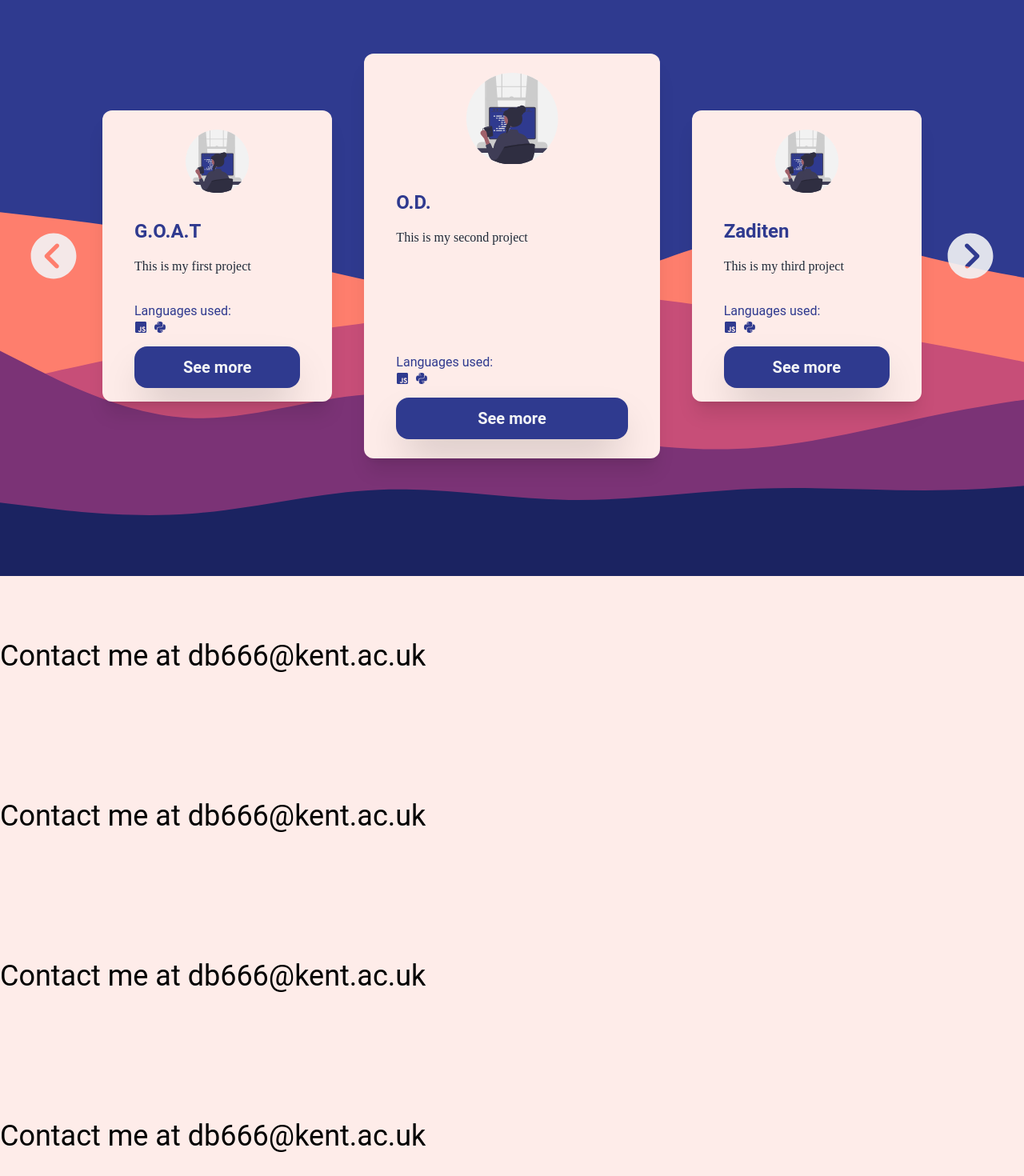
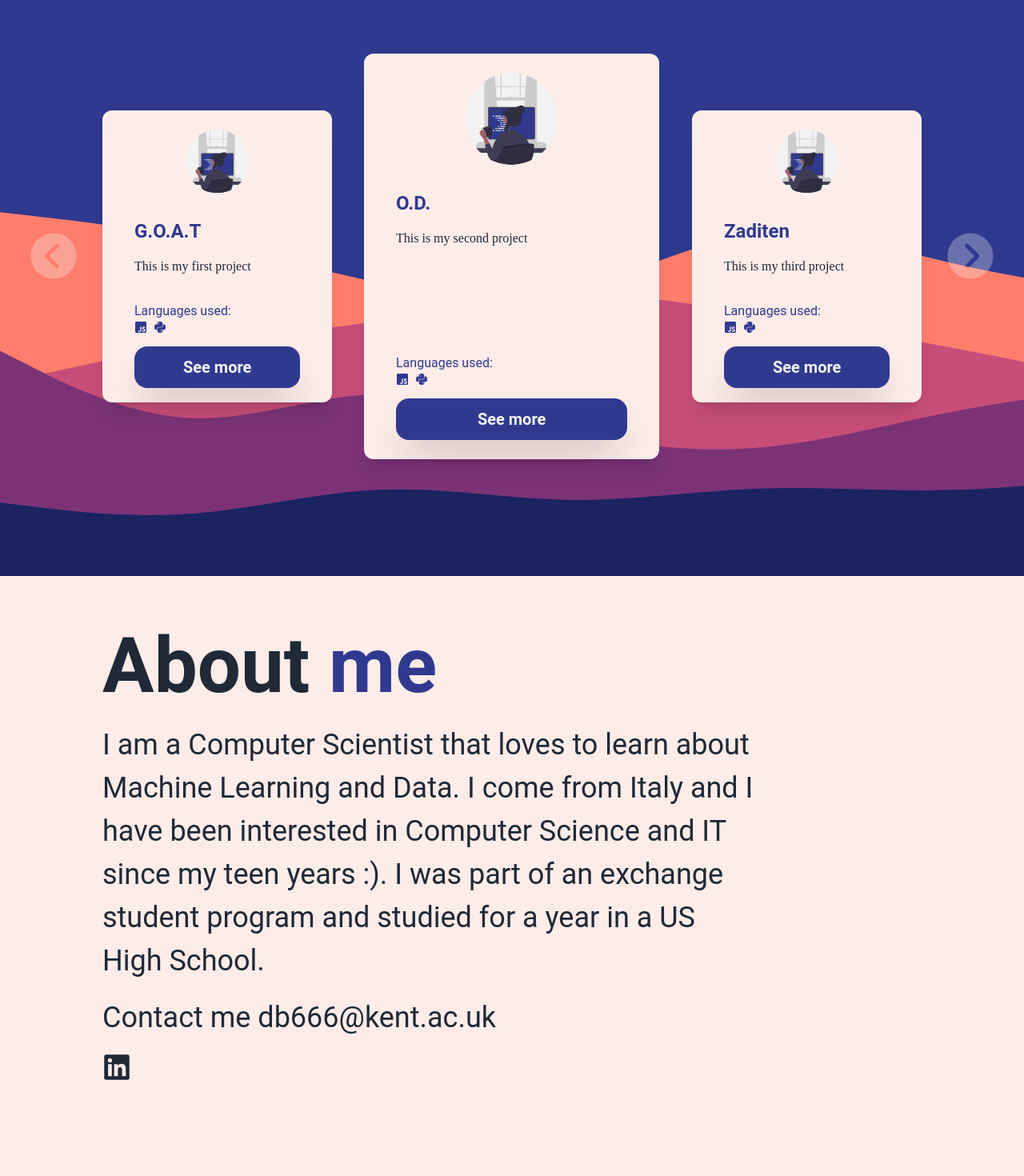
Before and after one commit to Danvs60/Portfolio-Website, a React (Create React App) app: page / in a window 1280 px wide. Shown: the part 880-2350 px from the top of the page at 80% size. Built offline with nearby package versions, Linux system fonts and the light colour scheme.

Commit message:
finished projects screen for desktop

```diff
--- a/src/components/About.jsx
+++ b/src/components/About.jsx
@@ -1,12 +1,17 @@
 import React from 'react'
+import { FaLinkedin } from 'react-icons/fa'
 
 export default function About({reference}) {
   return (
-    <div ref={reference} className='bg-mistyRose-500 h-full flex flex-col justify-around text-4xl'>
-      <h2>Contact me at db666@kent.ac.uk</h2>
-      <h2>Contact me at db666@kent.ac.uk</h2>
-      <h2>Contact me at db666@kent.ac.uk</h2>
-      <h2>Contact me at db666@kent.ac.uk</h2>
+    <div ref={reference} className='px-32 py-16 bg-mistyRose-500 h-full flex flex-col gap-y-6 text-4xl text-gray-800'>
+      <h1 className='text-8xl font-bold'>About <span className='text-bluePigment-500'>me</span></h1>
+      <p className='leading-normal w-4/5'>I am a Computer Scientist that loves to learn about Machine Learning and Data.
+        I come from Italy and I have been interested in Computer Science and IT since my teen years :).
+        I was part of an exchange student program and studied for a year in a US High School.
+
+      </p>
+      <h2>Contact me db666@kent.ac.uk</h2>
+      <a href="http://"><FaLinkedin/></a>
     </div>
   )
 }
--- a/src/components/Card.jsx
+++ b/src/components/Card.jsx
@@ -1,11 +1,12 @@
-import React from 'react'
+import React, { useEffect } from 'react'
 import Sample from '../images/Sample'
 import { FaJsSquare, FaPython } from 'react-icons/fa'
 
 export default function Card({sm, title, desc}) {
+
   return (
     <div className={`overflow-hidden flex lg:flex-col justify-between
-    gap-y-8 gap-x-12
+    gap-y-8 gap-x-12 motion-safe:animate-fadeIn
     px-10 py-6 rounded-xl shadow-xl text-gray-800 bg-mistyRose-500
     ${sm ? "lg:h-3/5 lg:w-2/4" : "lg:h-5/6 lg:w-2/3"}`}>
       <section className='w-1/3 lg:w-full lg:h-1/4'>
--- a/src/components/CardSlider.jsx
+++ b/src/components/CardSlider.jsx
@@ -34,7 +34,7 @@ export default function CardSlider() {
                 setRepos(arr.unshift(arr.pop()))
                 setRepos(arr)
             }}
-                className='absolute -left-24 text-gray-100 text-opacity-90 hover:scale-125 duration-100'>
+                className='absolute -left-24 text-gray-100 text-opacity-30 hover:scale-125 hover:text-opacity-70 duration-100'>
                 <IoIosArrowDropleftCircle size={70} />
             </button>
             <button onClick={() => {
@@ -42,12 +42,12 @@ export default function CardSlider() {
                 setRepos(arr.push(arr.shift()))
                 setRepos(arr)
             }}
-                className='absolute -right-24 text-gray-100 text-opacity-90 hover:scale-125 duration-100'>
+                className='absolute -right-24 text-gray-100 text-opacity-30 hover:scale-125 hover:text-opacity-70 duration-100'>
                 <IoIosArrowDroprightCircle size={70} />
             </button>
             {repos.slice(0, 3).map((proj, i) => (
                 // console.log(proj.name, proj.description , i)
-                <Card key={i} sm={i % 2 === 0} title={proj.name} desc={proj.description} />
+                <Card key={i + new Date().getTime()} sm={i % 2 === 0} title={proj.name} desc={proj.description} />
             ))}
         </>
     )
--- a/src/index.css
+++ b/src/index.css
@@ -27,20 +27,6 @@ body {
   background-size: cover;
 }
 
-.imageEntrace > svg {
-  display: block;
-  animation: slide 5s;
-}
-
-@keyframes slide {
-  from {
-    transform: translateX("-10em")
-  }
-  to {
-    transform: translateX(0em)
-  }
-}
-
 .glass {
   background: linear-gradient(133.21deg, rgba(243, 243, 243, 0.6) 1.14%, rgba(243, 243, 243, 0.380135) 62.58%, rgba(243, 243, 243, 0.284482) 90.84%, rgba(243, 243, 243, 0.05) 100%);
   backdrop-filter: blur(50px); /* Note: backdrop-filter has minimal browser support */
--- a/tailwind.config.js
+++ b/tailwind.config.js
@@ -4,6 +4,15 @@ module.exports = {
   ],
   theme: {
     extend: {
+      animation: {
+        fadeIn: "fadeIn 0.4s ease-in forwards",
+      },
+      keyframes: {
+        fadeIn: {
+          "0%": { opacity: 0 , transform: "scale(0.8)" },
+          "100%": { opacity: 100, transform: "scale(1)" },
+        },
+      },
       colors: {
         bluePigment: {
           100: "#d5d8e9",
@@ -41,5 +50,8 @@ module.exports = {
       }
     },
   },
+  variants: {
+    animation: ["motion-safe"]
+  },
   plugins: [],
 }
```
